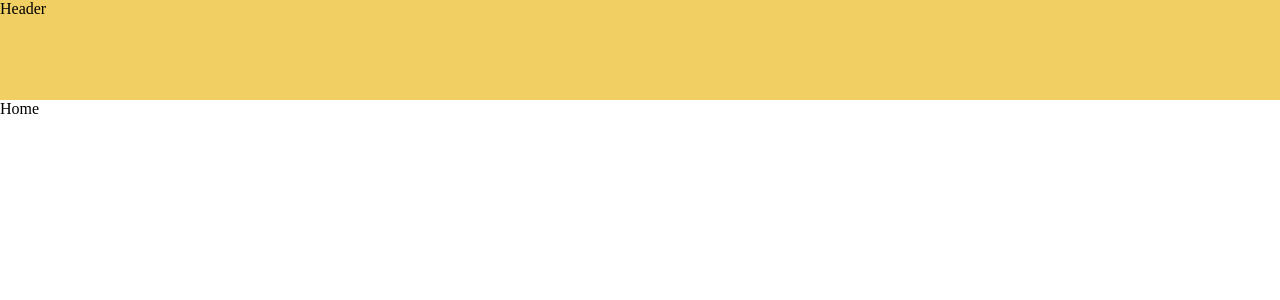
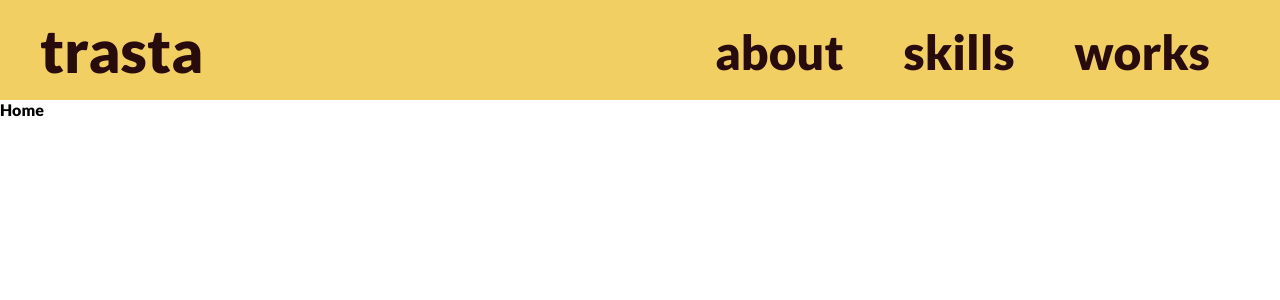
Before and after one commit to trasta298/portfolio, a React (Vite) app: page / in a window 1280 px wide. Shown: the top 300 px of the page. Built offline with nearby package versions, Linux system fonts and the light colour scheme.

Commit message:
impl header

```diff
--- a/src/App.tsx
+++ b/src/App.tsx
@@ -28,10 +28,10 @@ const Page = styled.div`
 `
 
 const Content = styled.div`
-  height: calc(100vh - 100px);
+  flex: 1;
 `
 
 const HeaderContainer = styled.div`
   background-color: ${Color.main};
-  height: 100px;
+  height: max(100px, 8vh);
 `
--- a/src/index.html
+++ b/src/index.html
@@ -9,3 +9,10 @@
         <script src="index.tsx"></script>
     </body>
 </html>
+
+<style>
+@import url('https://fonts.googleapis.com/css2?family=Lato:wght@900&display=swap');
+body {
+    font-family: 'Lato', sans-serif;
+}
+</style>
--- a/src/pages/Header.tsx
+++ b/src/pages/Header.tsx
@@ -1,9 +1,49 @@
 import * as React from 'react'
+import styled from 'styled-components'
+import { Color } from '../style/Color'
 
 export const Header : React.FC = () => {
   return (
-    <>
-      Header
-    </>
+    <HeaderContainer>
+      <PageTitle href='/'>trasta</PageTitle>
+      <HeaderMenuContainer>
+        <HeaderMenu href='/about'>about</HeaderMenu>
+        <HeaderMenu href='/skills'>skills</HeaderMenu>
+        <HeaderMenu href='/works'>works</HeaderMenu>
+      </HeaderMenuContainer>
+    </HeaderContainer>
   )
 }
+
+const HeaderContainer = styled.div`
+  display: flex;
+  height: 100%;
+  font-size: 60px;
+  @media (min-height: 1250px) {
+    font-size: 5vh;
+  }
+`
+
+const PageTitle = styled.a`
+  @media (max-width: 1000px) {
+    display: none;
+  }
+  text-decoration: none;
+  color: ${Color.textPrimary};
+  font-size: 1em;
+  margin: auto 40px;
+`
+
+const HeaderMenuContainer = styled.div`
+  flex: 1;
+  display: flex;
+  justify-content: flex-end;
+  padding-right: 40px;
+`
+
+const HeaderMenu = styled.a`
+  text-decoration: none;
+  color: ${Color.textPrimary};
+  font-size: 0.8em;
+  margin: auto 30px 20px;
+`
```
Also changed, not shown: 1 other file (tests, documents, lock files or other folders).
